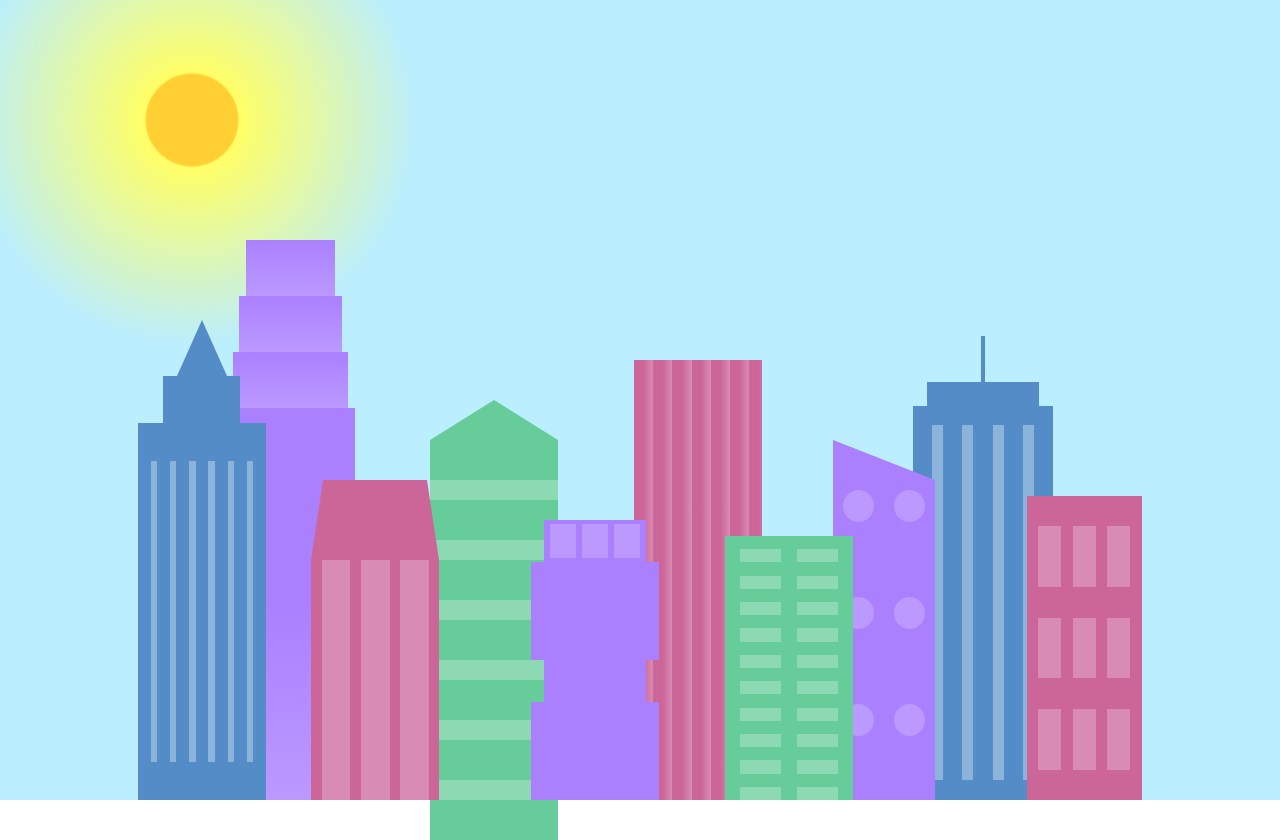
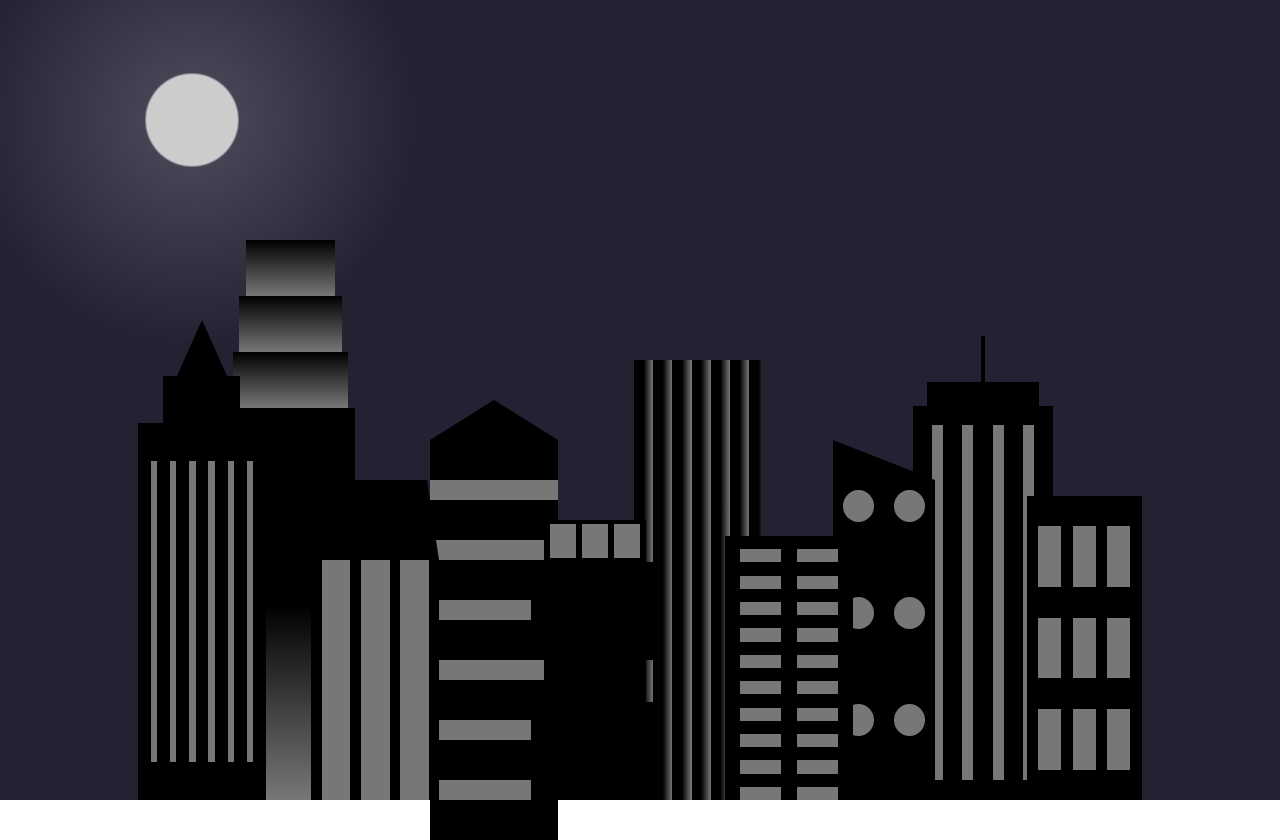
Before and after one commit to mbolonzi-design/city-skyline, a plain HTML site: page index.html in a window 1280 px wide. Drawn offline with Linux system fonts and the light colour scheme.

Commit message:
fit: add media queries for responsiveness

```diff
--- a/assets/main.css
+++ b/assets/main.css
@@ -294,3 +294,27 @@ body {
     #bbeeff 100%
   );
 }
+
+/* Media queries */
+
+@media (min-width: 1000px) {
+  :root {
+    --building-color1: #000;
+    --building-color2: #000;
+    --building-color3: #000;
+    --building-color4: #000;
+    --window-color1: #777;
+    --window-color2: #777;
+    --window-color3: #777;
+    --window-color4: #777;
+  }
+  .sky {
+    background: radial-gradient(
+      circle closest-corner at 15% 15%,
+      #ccc 0%,
+      #ccc 20%,
+      #445 21%,
+      #223 100%
+    );
+  }
+}
```
